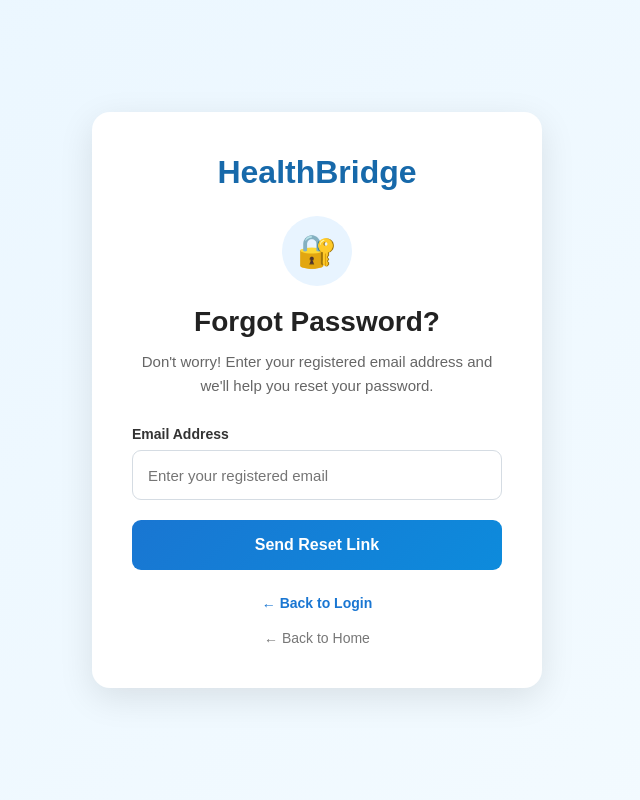
After one commit to Shimpal-52/healthbridge, a Django app: page /forgot_password/ in a window 1280 px wide. The commit adds this page. Shown: the whole page, without its empty margins (323-963 px from the left). Run offline with Django 5.2, Linux system fonts and the light colour scheme.

Commit message:
healthbridge

```diff
--- /dev/null
+++ b/core/templates/core/forgot_password.html
@@ -0,0 +1,290 @@
+<!DOCTYPE html>
+<html lang="en">
+<head>
+    <meta charset="UTF-8">
+    <meta name="viewport" content="width=device-width, initial-scale=1.0">
+
+    <title>Forgot Password | HealthBridge</title>
+
+    <style>
+        * {
+            margin: 0;
+            padding: 0;
+            box-sizing: border-box;
+            font-family: Arial, Helvetica, sans-serif;
+        }
+
+        body {
+            min-height: 100vh;
+            display: flex;
+            align-items: center;
+            justify-content: center;
+            background: linear-gradient(135deg, #eaf6ff, #f4fbff);
+            padding: 20px;
+        }
+
+        .forgot-container {
+            width: 100%;
+            max-width: 450px;
+        }
+
+        .forgot-card {
+            background: white;
+            padding: 42px 40px;
+            border-radius: 18px;
+            box-shadow: 0 10px 35px rgba(0, 0, 0, 0.10);
+            text-align: center;
+        }
+
+        .logo {
+            font-size: 32px;
+            font-weight: 700;
+            color: #1769aa;
+            margin-bottom: 25px;
+        }
+
+        .icon {
+            width: 70px;
+            height: 70px;
+            margin: 0 auto 20px;
+            border-radius: 50%;
+            background: #e8f4ff;
+            display: flex;
+            align-items: center;
+            justify-content: center;
+            font-size: 32px;
+        }
+
+        h1 {
+            color: #222;
+            font-size: 28px;
+            margin-bottom: 12px;
+        }
+
+        .description {
+            color: #666;
+            font-size: 15px;
+            line-height: 1.6;
+            margin-bottom: 28px;
+        }
+
+        .form-group {
+            text-align: left;
+            margin-bottom: 20px;
+        }
+
+        label {
+            display: block;
+            color: #333;
+            font-size: 14px;
+            font-weight: 600;
+            margin-bottom: 8px;
+        }
+
+        input {
+            width: 100%;
+            height: 50px;
+            padding: 0 15px;
+            border: 1px solid #d5dce3;
+            border-radius: 9px;
+            outline: none;
+            font-size: 15px;
+            transition: 0.3s;
+        }
+
+        input:focus {
+            border-color: #1976d2;
+            box-shadow: 0 0 0 3px rgba(25, 118, 210, 0.10);
+        }
+
+        .reset-btn {
+            width: 100%;
+            height: 50px;
+            border: none;
+            border-radius: 9px;
+            background: linear-gradient(135deg, #1976d2, #0d8bdc);
+            color: white;
+            font-size: 16px;
+            font-weight: 600;
+            cursor: pointer;
+            transition: 0.3s;
+        }
+
+        .reset-btn:hover {
+            transform: translateY(-1px);
+            box-shadow: 0 6px 15px rgba(25, 118, 210, 0.25);
+        }
+
+        .back-login {
+            display: inline-block;
+            margin-top: 25px;
+            color: #1976d2;
+            text-decoration: none;
+            font-size: 14px;
+            font-weight: 600;
+        }
+
+        .back-login:hover {
+            text-decoration: underline;
+        }
+
+        .home-link {
+            display: block;
+            margin-top: 18px;
+            color: #777;
+            text-decoration: none;
+            font-size: 14px;
+        }
+
+        .home-link:hover {
+            color: #1976d2;
+        }
+
+        .success-message {
+            display: none;
+            margin-top: 18px;
+            padding: 12px;
+            border-radius: 8px;
+            background: #eaf8ef;
+            color: #238044;
+            font-size: 14px;
+            line-height: 1.5;
+        }
+
+        /* ================= RESPONSIVE ================= */
+
+        @media (max-width: 600px) {
+
+            body {
+                padding: 15px;
+            }
+
+            .forgot-card {
+                padding: 32px 24px;
+                border-radius: 15px;
+            }
+
+            .logo {
+                font-size: 28px;
+            }
+
+            .icon {
+                width: 62px;
+                height: 62px;
+                font-size: 28px;
+            }
+
+            h1 {
+                font-size: 24px;
+            }
+
+            .description {
+                font-size: 14px;
+            }
+
+            input,
+            .reset-btn {
+                height: 48px;
+                font-size: 15px;
+            }
+        }
+
+        @media (max-width: 360px) {
+
+            .forgot-card {
+                padding: 28px 18px;
+            }
+
+            .logo {
+                font-size: 25px;
+            }
+
+            h1 {
+                font-size: 22px;
+            }
+        }
+    </style>
+</head>
+
+<body>
+
+    <div class="forgot-container">
+
+        <div class="forgot-card">
+
+            <!-- Logo -->
+            <div class="logo">
+                HealthBridge
+            </div>
+
+            <!-- Icon -->
+            <div class="icon">
+                🔐
+            </div>
+
+            <!-- Heading -->
+            <h1>Forgot Password?</h1>
+
+            <p class="description">
+                Don't worry! Enter your registered email address
+                and we'll help you reset your password.
+            </p>
+
+            <!-- Form -->
+            <form method="POST">
+
+                {% csrf_token %}
+
+                <div class="form-group">
+
+                    <label for="email">
+                        Email Address
+                    </label>
+
+                    <input
+                        type="email"
+                        id="email"
+                        name="email"
+                        placeholder="Enter your registered email"
+                        required
+                    >
+
+                </div>
+
+                <button
+                    type="submit"
+                    class="reset-btn"
+                >
+                    Send Reset Link
+                </button>
+
+            </form>
+
+            <!-- Success message -->
+            <div class="success-message" id="successMessage">
+                If an account exists with this email,
+                password reset instructions will be sent.
+            </div>
+
+            <!-- Back to Login -->
+            <a
+                href="{% url 'login' %}"
+                class="back-login"
+            >
+                ← Back to Login
+            </a>
+
+            <!-- Home -->
+            <a
+                href="{% url 'home' %}"
+                class="home-link"
+            >
+                ← Back to Home
+            </a>
+
+        </div>
+
+    </div>
+
+</body>
+</html>
--- a/core/templates/core/login.html
+++ b/core/templates/core/login.html
@@ -150,14 +150,14 @@
                 required
             >
 
-            <a href="#" class="forgot">Forgot Password?</a>
+            <a href="{% url 'forgot_password' %}" class="forgot">Forgot Password?</a>
 
             <button type="submit">Login</button>
         </form>
 
         <p class="register">
             Don't have an account?
-            <a href="#">Create Account</a>
+            <a href="{% url 'register' %}">Create Account</a>
         </p>
 
         <a href="/" class="home">← Back to Home</a>
--- a/core/views.py
+++ b/core/views.py
@@ -182,6 +182,9 @@ def book_appointment(request, doctor_id):
 def login_view(request):
     return render(request, 'core/login.html')
 
+#==================== FORGOT PASSWORD =================
+def forgot_password(request):
+    return render(request, 'core/forgot_password.html')
 
 # ================= REGISTER =================
 
--- a/healthbridge/urls.py
+++ b/healthbridge/urls.py
@@ -27,4 +27,5 @@ urlpatterns = [
     path('book_appointment/<int:doctor_id>/', views.book_appointment, name='book_appointment'),
     path('login/', views.login_view, name='login'),
     path('register/', views.register, name='register'),
+    path('forgot_password/', views.forgot_password, name='forgot_password'),
 ]
```
